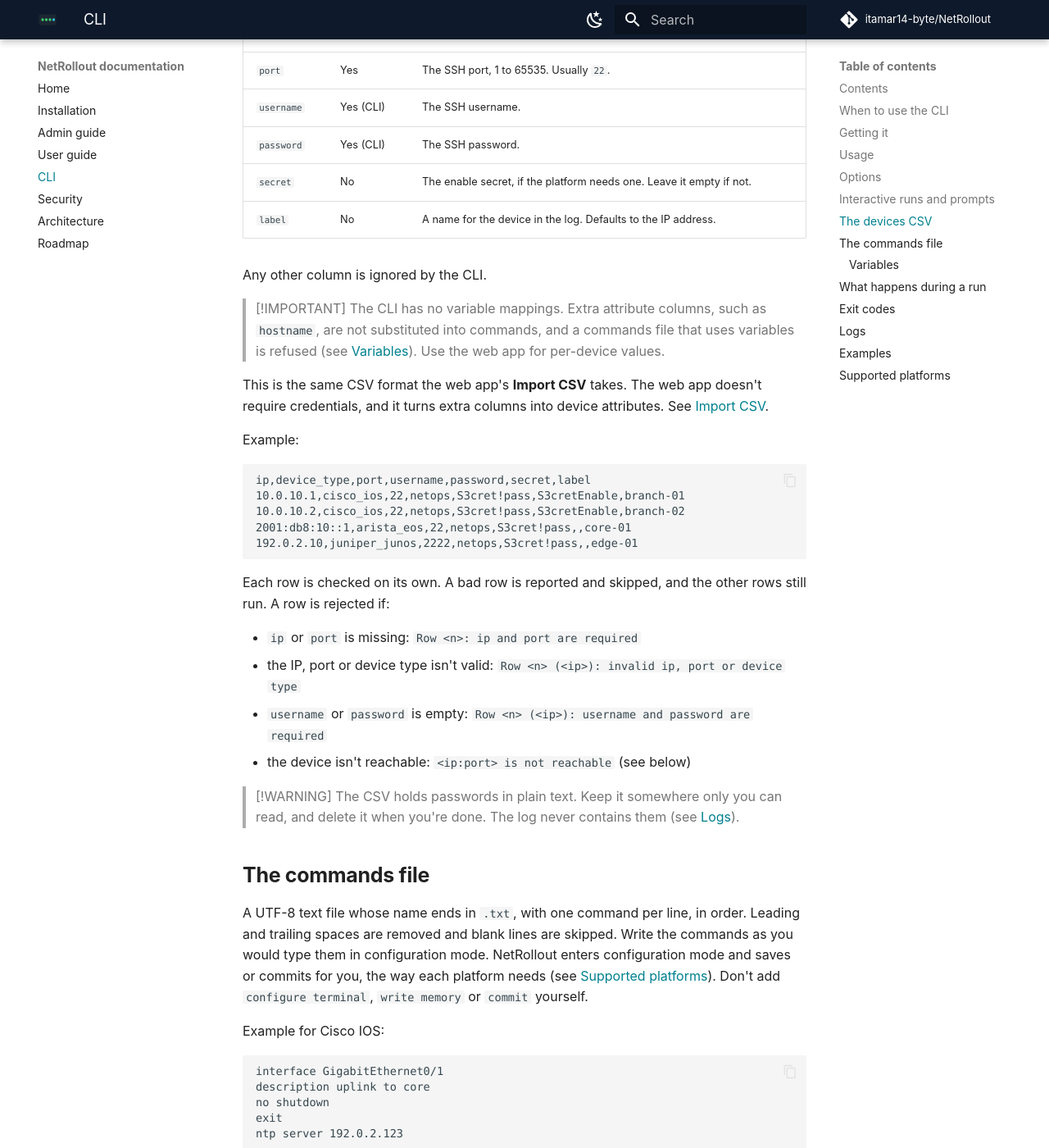
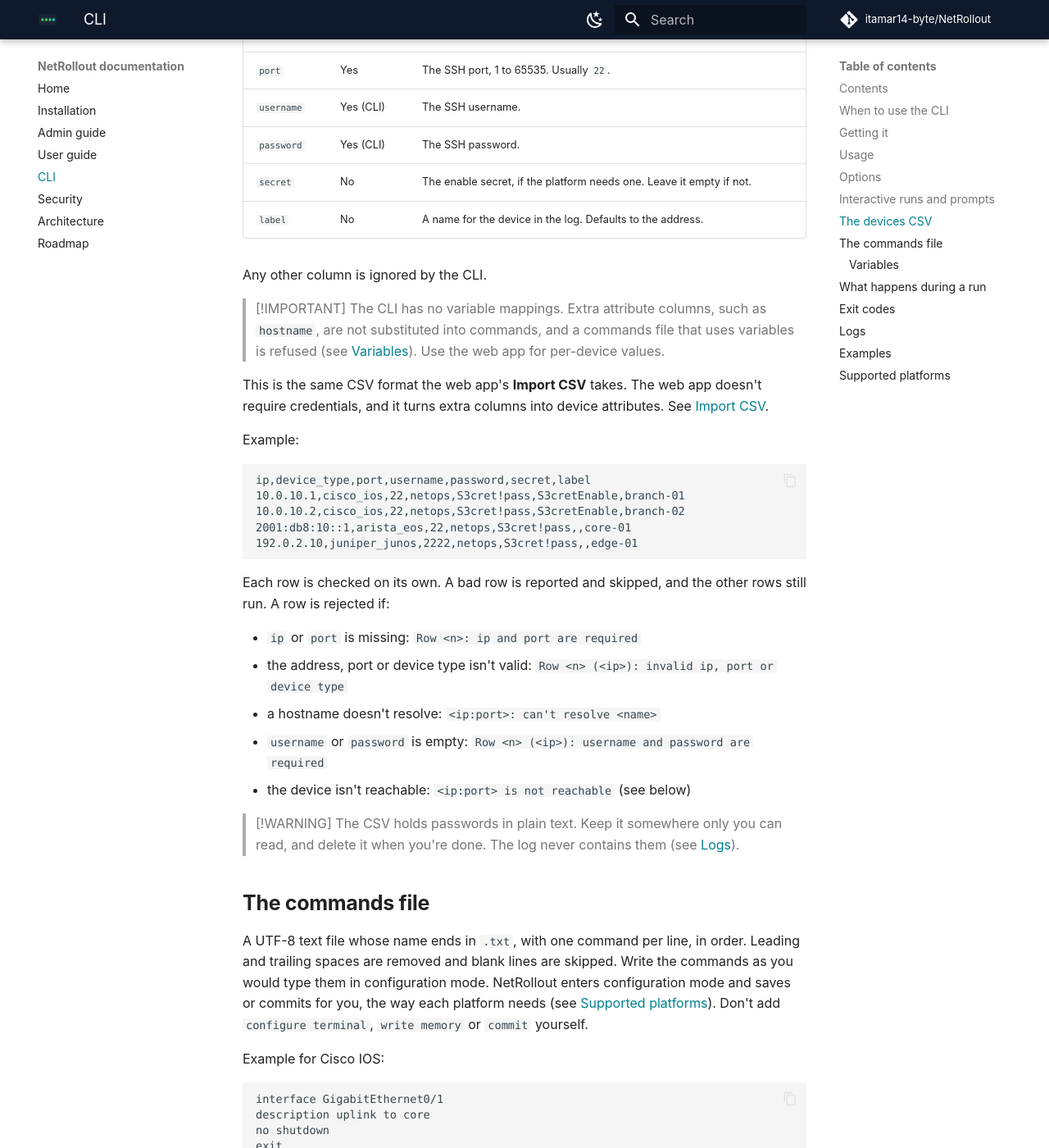
Before and after one commit to itamar14-byte/NetRollout, an MkDocs documentation site: the page built from docs/cli.md, in a window 1280 px wide and 1400 px high, scrolled down 3318 px. Shown: the whole window at 82% size. Built offline with MkDocs 1.6.1 and Material for MkDocs 9.7.7, drawn with Linux system fonts in a browser that asks for light colours; comment, search, counter and statistics services are not loaded.

Commit message:
Docs and pages: a device's address is an IP or a hostname everywhere
The edit form's address placeholder gives a hostname example too (the add
form already did); the import window says ip takes a hostname. The user
guide (the diagram, the device, the Address filter, address:port and the
name/IP same-target rule at save and launch, the label default), the CLI
guide (the label default, the can't-resolve row error) and the
architecture doc's Device row say so.

```diff
--- a/docs/cli.md
+++ b/docs/cli.md
@@ -94,7 +94,7 @@
 | `username` | Yes (CLI) | The SSH username. |
 | `password` | Yes (CLI) | The SSH password. |
 | `secret` | No | The enable secret, if the platform needs one. Leave it empty if not. |
-| `label` | No | A name for the device in the log. Defaults to the IP address. |
+| `label` | No | A name for the device in the log. Defaults to the address. |
 
 Any other column is ignored by the CLI.
 
@@ -116,7 +116,8 @@
 Each row is checked on its own. A bad row is reported and skipped, and the other rows still run. A row is rejected if:
 
 - `ip` or `port` is missing: `Row <n>: ip and port are required`
-- the IP, port or device type isn't valid: `Row <n> (<ip>): invalid ip, port or device type`
+- the address, port or device type isn't valid: `Row <n> (<ip>): invalid ip, port or device type`
+- a hostname doesn't resolve: `<ip:port>: can't resolve <name>`
 - `username` or `password` is empty: `Row <n> (<ip>): username and password are required`
 - the device isn't reachable: `<ip:port> is not reachable` (see below)
 
```
Also changed, not shown: docs/architecture.md (+1 -1 lines), docs/user-guide.md (+6 -6 lines), 1 other file.
